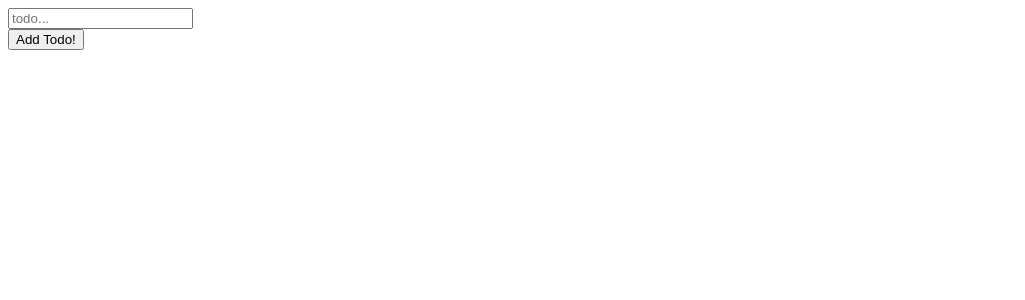
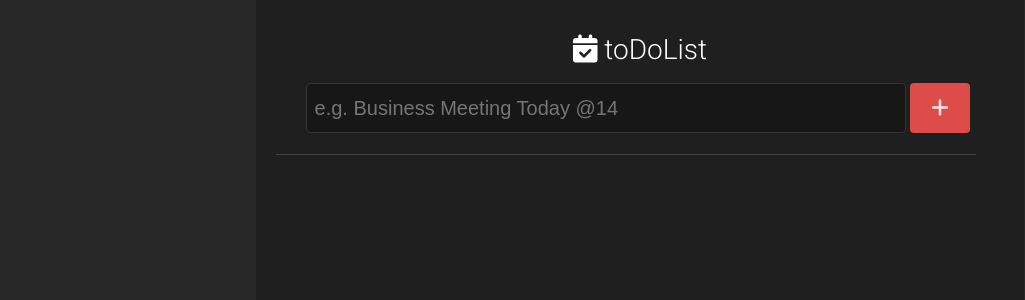
Before and after one commit to mvedataydin/react-todo, a React app: page / in a window 1280 px wide. Shown: the top 300 px of the page, without its empty margins (0-1025 px from the left). Built offline with nearby package versions, Linux system fonts and the light colour scheme.

Commit message:
update config and modules

```diff
--- a/src/App.js
+++ b/src/App.js
@@ -1,6 +1,7 @@
 import React, { Component } from 'react';
 import TodoForm from './components/todo-form';
 import TodoList from './components/todo-list.js';
+import './styles/style.css';
 
 export default class App extends React.Component {
   render() {
--- a/src/components/delete-todo.js
+++ b/src/components/delete-todo.js
@@ -1,4 +1,4 @@
-import React, { Component } from 'react';
+import React from 'react';
 import PropTypes from 'prop-types';
 
 export default class Delete extends React.Component {
@@ -7,11 +7,7 @@ export default class Delete extends React.Component {
   }
   render() {
     return (
-      <i
-        id={this.props.id}
-        onClick={this.props.onClick}
-        className="fas fa-minus-circle"
-      ></i>
+      <i id={this.props.id} onClick={this.props.onClick} className="fas fa-trash-alt"></i>
     );
   }
 }
--- a/src/components/priority-todo.js
+++ b/src/components/priority-todo.js
@@ -1,12 +1,11 @@
-import React, { Component } from 'react';
+import React from 'react';
 import PropTypes from 'prop-types';
 
 export default class Priority extends React.Component {
   constructor(props) {
     super(props);
     this.state = {
-      active: false,
-      todo: this.props.todo
+      active: false
     };
   }
   handleClick = () => {
@@ -28,6 +27,5 @@ export default class Priority extends React.Component {
 }
 
 Priority.propTypes = {
-  onClick: PropTypes.func.isRequired,
-  todo: PropTypes.object.isRequired
+  onClick: PropTypes.func.isRequired
 };
--- a/src/components/todo-form.js
+++ b/src/components/todo-form.js
@@ -1,4 +1,4 @@
-import React, { Component } from 'react';
+import React from 'react';
 import PropTypes from 'prop-types';
 import shortid from 'shortid';
 
@@ -38,11 +38,16 @@ export default class TodoForm extends React.Component {
           <input
             value={this.state.text}
             name="text"
+            type="text"
+            autoComplete="new-todo"
             onChange={this.handleChange}
-            placeholder="todo..."
+            placeholder=" e.g. Business Meeting Today @14"
+            maxLength="70"
           />
+          <button className="button-submit" onSubmit={this.handleSubmit}>
+            <i className="fa fa-plus"></i>
+          </button>
         </div>
-        <button onSubmit={this.handleSubmit}>Add Todo!</button>
       </form>
     );
   }
--- a/src/components/todo-list.js
+++ b/src/components/todo-list.js
@@ -1,4 +1,4 @@
-import React, { Component } from 'react';
+import React from 'react';
 import TodoForm from './todo-form';
 import Todo from './todo';
 import Toggle from './toggle-todo';
@@ -25,15 +25,12 @@ export default class TodoList extends React.Component {
     let index = currentTodos.indexOf(todo);
     currentTodos[index].priority =
       currentTodos[index].priority === 'normal' ? 'high' : 'normal';
-    console.log(currentTodos[index].priority);
-
     this.setState({ todos: currentTodos });
   };
   toggleTodo = todo => {
     let currentTodos = [...this.state.todos];
     let index = currentTodos.indexOf(todo);
     currentTodos[index].complete = currentTodos[index].complete === false ? true : false;
-    console.log(currentTodos[index].complete);
     this.setState({ todos: currentTodos });
   };
   deleteTodo = todo => {
@@ -44,18 +41,37 @@ export default class TodoList extends React.Component {
   };
   render() {
     return (
-      <div>
+      <div className="container">
+        <h1>
+          <i className="fas fa-calendar-check"></i> toDoList
+        </h1>
         <TodoForm onSubmit={this.addTodo} />
-        <ul>
+        <table>
+          <tr>
+            <td>
+              <hr className="seperate" />
+            </td>
+          </tr>
           {this.state.todos.map(todo => (
-            <li key={todo.id}>
-              <Toggle onClick={this.toggleTodo.bind(this, todo)} todo={todo} />
-              <Priority onClick={this.priorityTodo.bind(this, todo)} todo={todo} />
-              <Todo text={todo.text} id={todo.id} todo={todo} />
-              <Delete id={todo.id} onClick={this.deleteTodo.bind(this, todo)} />
-            </li>
+            <tr key={todo.id} className="todo-container hover">
+              <td>
+                <Toggle onClick={this.toggleTodo.bind(this, todo)} todo={todo} />
+              </td>
+              <td>
+                <Priority onClick={this.priorityTodo.bind(this, todo)} />
+              </td>
+              <td>
+                <Todo text={todo.text} id={todo.id} todo={todo} />
+              </td>
+              <td className="delete-todo">
+                <Delete id={todo.id} onClick={this.deleteTodo.bind(this, todo)} />
+              </td>
+              <td>
+                <hr />
+              </td>
+            </tr>
           ))}
-        </ul>
+        </table>
       </div>
     );
   }
--- a/src/components/todo.js
+++ b/src/components/todo.js
@@ -12,7 +12,7 @@ export default class Todo extends React.Component {
   render() {
     // check priority and completed , add class according to situation
     let className = '';
-    className += this.props.todo.priority === 'normal' ? '' : 'red ';
+    // className += this.props.todo.priority === 'normal' ? '' : 'red ';
     className += this.props.todo.complete === false ? '' : 'green ';
     return <a className={className}>{this.props.text}</a>;
   }
--- a/src/components/toggle-todo.js
+++ b/src/components/toggle-todo.js
@@ -1,11 +1,12 @@
-import React, { Component } from 'react';
+import React from 'react';
 import PropTypes from 'prop-types';
 
 export default class Toggle extends React.Component {
   constructor(props) {
     super(props);
     this.state = {
-      active: false
+      active: false,
+      todo: this.props.todo
     };
   }
   handleCLick = () => {
@@ -13,7 +14,10 @@ export default class Toggle extends React.Component {
     this.setState({ active: newState });
   };
   render() {
-    let className = this.state.active ? 'fas fa-check-circle' : 'far fa-circle';
+    let className = '';
+    className += this.state.active ? 'fas fa-check-circle ' : 'far fa-circle ';
+    className += this.props.todo.priority === 'high' ? ' red ' : '';
+
     return (
       <i
         onClick={() => {
@@ -27,5 +31,6 @@ export default class Toggle extends React.Component {
 }
 
 Toggle.propTypes = {
-  onClick: PropTypes.func.isRequired
+  onClick: PropTypes.func.isRequired,
+  todo: PropTypes.object.isRequired
 };
--- a/src/index.html
+++ b/src/index.html
@@ -12,6 +12,10 @@
     <meta name="description" content="" />
     <meta name="viewport" content="width=device-width, initial-scale=1" />
     <script src="https://kit.fontawesome.com/e24ca22cc7.js"></script>
+    <link
+      href="https://fonts.googleapis.com/css?family=Roboto:300&display=swap"
+      rel="stylesheet"
+    />
   </head>
   <body>
     <section id="root"></section>
--- a/src/index.js
+++ b/src/index.js
@@ -1,4 +1,4 @@
-import React, { Component } from 'react';
+import React from 'react';
 import ReactDOM from 'react-dom';
 import App from './App.js';
 
--- a/webpack.config.js
+++ b/webpack.config.js
@@ -8,6 +8,10 @@ module.exports = {
         use: {
           loader: 'babel-loader'
         }
+      },
+      {
+        test: /\.css$/,
+        loaders: ['style-loader', 'css-loader']
       },
       {
         test: /\.html$/,
```
